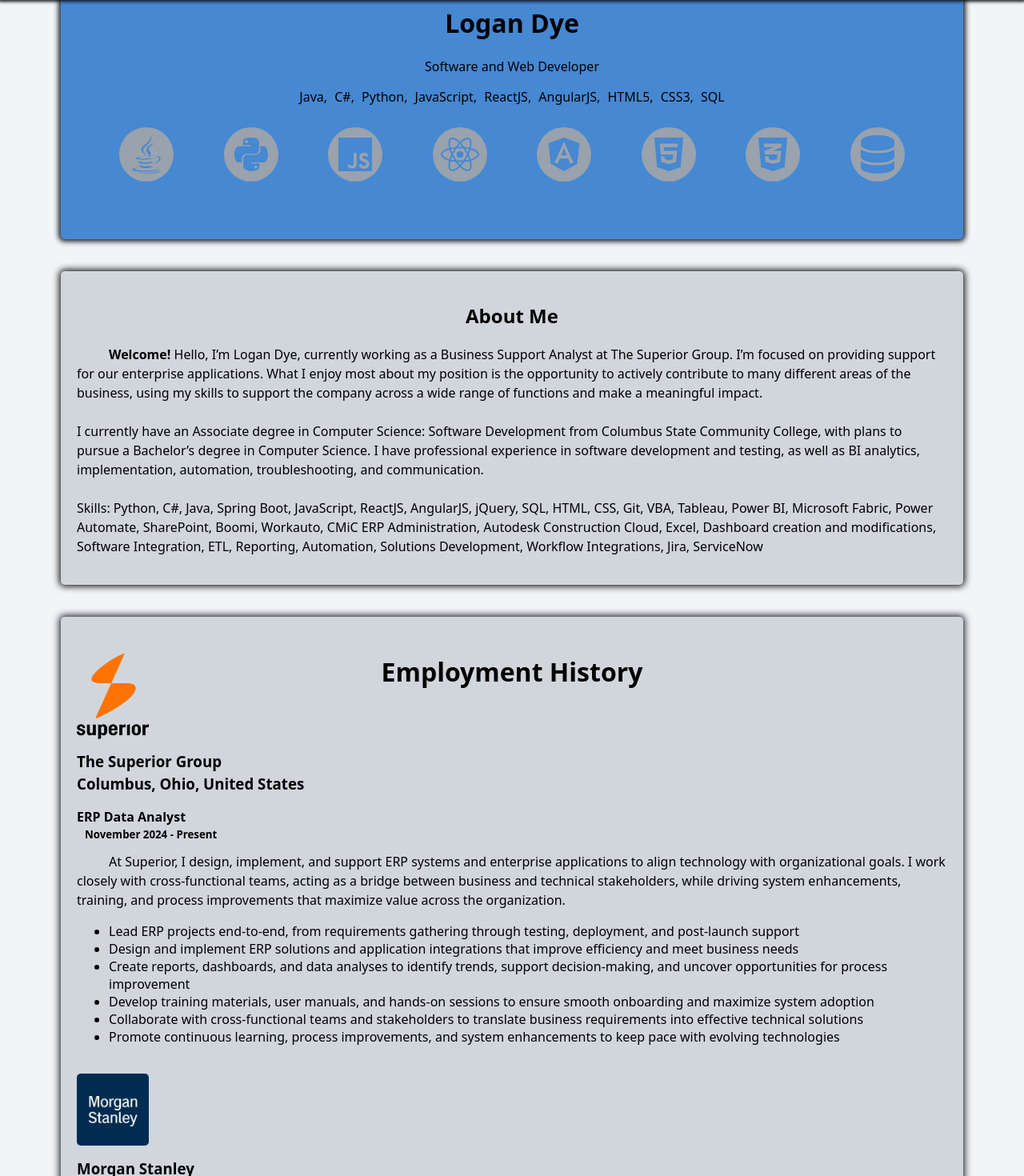
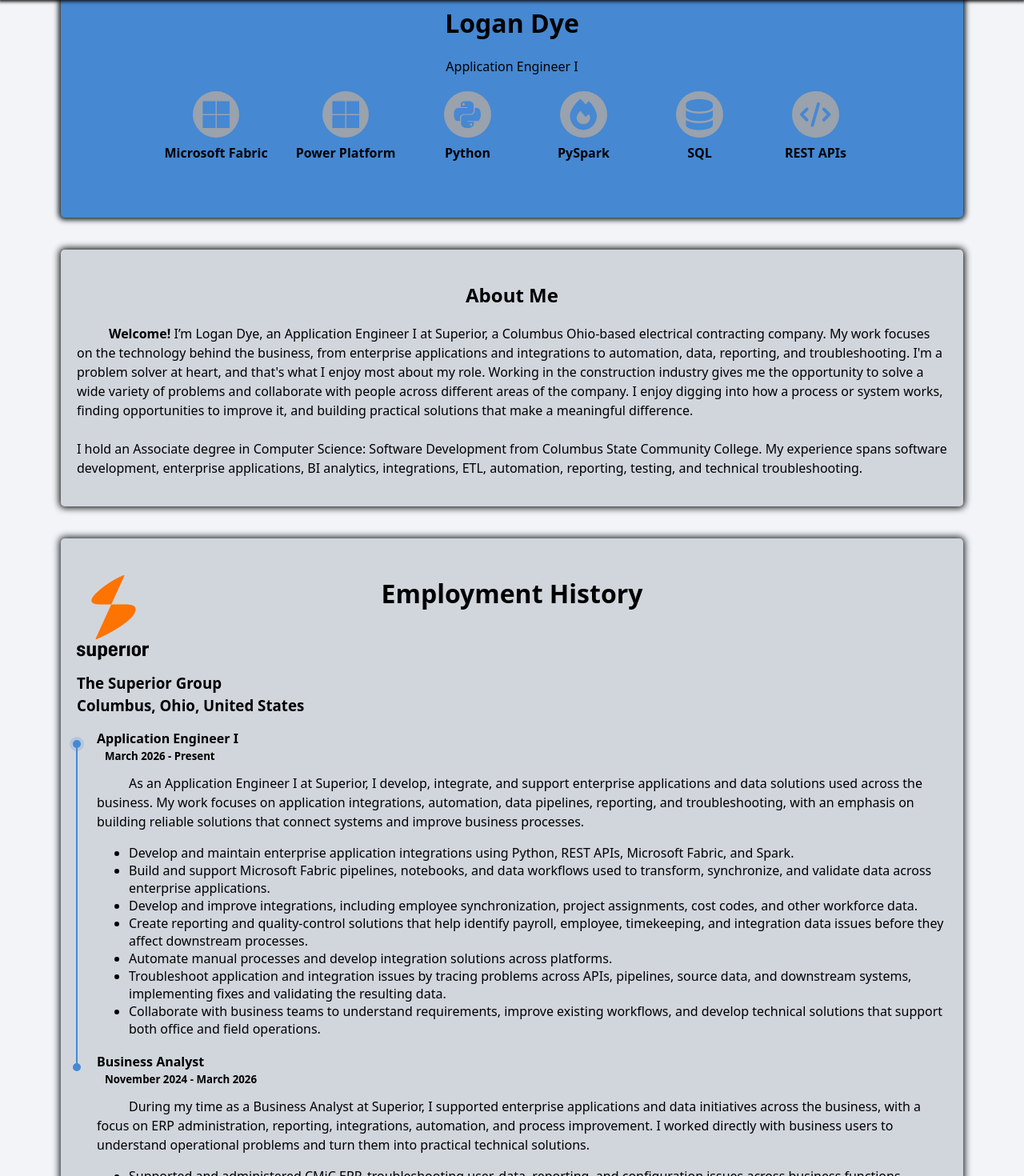
Before and after one commit to Logand50/Portfolio, a React (Create React App) app in the folder my-portfolio/: page / in a window 1280 px wide. Shown: the part 64-1534 px from the top of the page at 80% size. Built offline with nearby package versions, Linux system fonts and the light colour scheme.

Commit message:
feat: enhance application layout and update skills section for clarity and relevance

```diff
--- a/my-portfolio/package.json
+++ b/my-portfolio/package.json
@@ -21,6 +21,7 @@
     "react-scripts": "^5.0.1",
     "react-scroll": "^1.8.9",
     "react-slick": "^0.29.0",
+    "slick-carousel": "^2.0.0",
     "web-vitals": "^2.1.4"
   },
   "scripts": {
--- a/my-portfolio/src/App.css
+++ b/my-portfolio/src/App.css
@@ -80,14 +80,44 @@ body {
   margin-bottom: 10px;
 }
 
-#icons {
+/* #icons {
   display: flex;
   justify-content: space-around;
   flex-wrap: wrap;
   margin: 1%;
   font-size: 3rem;
   padding: 1%;
+} */
+
+#icons {
+  display: flex;
+  justify-content: center;
+  align-items: flex-start;
+  flex-wrap: wrap;
+  gap: 35px;
+  margin: 20px auto;
 }
+
+.stackItem {
+  display: flex;
+  flex-direction: column;
+  align-items: center;
+  gap: 8px;
+  min-width: 110px;
+  font-size: 1rem;
+  font-weight: 600;
+}
+
+.stackIcon {
+  padding: 10px;
+  height: 1.2em;
+  width: 1.2em;
+  background-color: #99A2AD;
+  border-radius: 50%;
+  color: #4688D2;
+  font-size: 2rem;
+}
+
 
 .navbar {
   text-align: center;
@@ -551,6 +581,48 @@ footer span {
   animation-delay: .75s;
   animation-timing-function: ease-in-out;
 }
+#employmentSectionTop .superiorTimeline {
+  position: relative;
+  display: block;
+  padding-left: 25px;
+}
+
+#employmentSectionTop .superiorPosition {
+  position: relative;
+  margin-bottom: 30px;
+}
+
+/* Dots */
+/* Base marker - previous positions */
+#employmentSectionTop .superiorPosition::before {
+  content: "";
+  position: absolute;
+  left: -30px;
+  top: 2px;
+  width: 10px;
+  height: 10px;
+  background-color: #4688D2;
+  border-radius: 50%;
+  z-index: 2;
+}
+
+/* Highlight current position only */
+#employmentSectionTop .superiorPosition:first-child::before {
+  background-color: #4688D2;
+  box-shadow: 0 0 0 4px rgba(70, 136, 210, 0.20);
+}
+/* Connecting line */
+#employmentSectionTop .superiorPosition:first-child::after {
+  content: "";
+  position: absolute;
+  left: -26px;
+  top: 7px;
+  height: calc(100% + 30px);
+  width: 2px;
+  background: #4688D2;
+  z-index: 1;
+}
+
 
 /* @supports (animation-timeline: view()){
   @keyframes nav {
--- a/my-portfolio/src/App.js
+++ b/my-portfolio/src/App.js
@@ -4,9 +4,8 @@ import { Container, Navbar, Nav, Jumbotron, Row, Col } from "react-bootstrap";
 import "./App.css";
 import { FontAwesomeIcon } from "@fortawesome/react-fontawesome";
 import { faAngular, faGithub, faLinkedin } from "@fortawesome/free-brands-svg-icons";
-import { faChevronLeft, faChevronRight, faDatabase } from "@fortawesome/free-solid-svg-icons";
-import { faReact, faJava, faPython, faJs, faHtml5, faCss3Alt } from "@fortawesome/free-brands-svg-icons";
-
+import { faLayerGroup, faCode, faFire, faChevronLeft, faChevronRight, faDatabase } from "@fortawesome/free-solid-svg-icons";
+import { faMicrosoft, faReact, faPython, faJs, faHtml5, faCss3Alt } from "@fortawesome/free-brands-svg-icons";
 
 import Slider from 'react-slick';
 import 'slick-carousel/slick/slick.css';
@@ -18,18 +17,37 @@ const Home = () => (
   <Jumbotron fluid id="home" className="text-center">
     <Container id='homeContainer'>
       <h1 class="em">Logan Dye</h1>
-      <p>Software and Web Developer</p>
+      <p>Application Engineer I</p>
 
-      <p class="stack">Java, C#, Python, JavaScript, ReactJS, AngularJS, HTML5, CSS3, SQL</p>
       <div id="icons">
-        <FontAwesomeIcon className='icon1' icon={faJava} />
-        <FontAwesomeIcon className='icon2' icon={faPython} />
-        <FontAwesomeIcon className='icon3' icon={faJs} />
-        <FontAwesomeIcon className='icon4' icon={faReact} />
-        <FontAwesomeIcon className='icon5' icon={faAngular} />
-        <FontAwesomeIcon className='icon6' icon={faHtml5} />
-        <FontAwesomeIcon className='icon7' icon={faCss3Alt} />
-        <FontAwesomeIcon className='icon8' icon={faDatabase} />
+          <div className="stackItem">
+            <FontAwesomeIcon className="stackIcon" icon={faMicrosoft} />
+            <span>Microsoft Fabric</span>
+          </div>
+          <div className="stackItem">
+            <FontAwesomeIcon className="stackIcon" icon={faMicrosoft} />
+            <span>Power Platform</span>
+          </div>
+
+          <div className="stackItem">
+            <FontAwesomeIcon className="stackIcon" icon={faPython} />
+            <span>Python</span>
+          </div>
+
+          <div className="stackItem">
+            <FontAwesomeIcon className="stackIcon" icon={faFire} />
+            <span>PySpark</span>
+          </div>
+
+          <div className="stackItem">
+            <FontAwesomeIcon className="stackIcon" icon={faDatabase} />
+            <span>SQL</span>
+          </div>
+
+          <div className="stackItem">
+            <FontAwesomeIcon className="stackIcon" icon={faCode} />
+            <span>REST APIs</span>
+          </div>
       </div>
     </Container>
   </Jumbotron>
@@ -39,13 +57,14 @@ const About = () => (
   <section id="about">
     <h2>About Me</h2>
     <p class="aboutMeParagraph">
-      <span class="em">Welcome!</span> Hello, I’m Logan Dye, currently working as a Business Support Analyst at The Superior Group. I’m focused on providing support for our enterprise applications.
-      What I enjoy most about my position is the opportunity to actively contribute to many different areas of the business, using my skills to support the company across a wide range of functions and make a meaningful impact.<br></br><br></br>
+      <span class="em">Welcome!</span> I’m Logan Dye, an Application Engineer I at Superior, a Columbus Ohio-based electrical contracting company.
+      My work focuses on the technology behind the business, from enterprise applications and integrations to automation, data, reporting, and troubleshooting.
+      I'm a problem solver at heart, and that's what I enjoy most about my role.
+      Working in the construction industry gives me the opportunity to solve a wide variety of problems and collaborate with people across different areas of the company.
+      I enjoy digging into how a process or system works, finding opportunities to improve it, and building practical solutions that make a meaningful difference.      <br></br><br></br>
 
-      I currently have an Associate degree in Computer Science: Software Development from Columbus State Community College, with plans to pursue a Bachelor’s degree in Computer Science.
-      I have professional experience in software development and testing, as well as BI analytics, implementation, automation, troubleshooting, and communication. <br></br><br></br>
-
-      Skills: Python, C#, Java, Spring Boot, JavaScript, ReactJS, AngularJS, jQuery, SQL, HTML, CSS, Git, VBA, Tableau, Power BI, Microsoft Fabric, Power Automate, SharePoint, Boomi, Workauto, CMiC ERP Administration, Autodesk Construction Cloud, Excel, Dashboard creation and modifications, Software Integration, ETL, Reporting, Automation, Solutions Development, Workflow Integrations, Jira, ServiceNow
+      I hold an Associate degree in Computer Science: Software Development from Columbus State Community College.
+      My experience spans software development, enterprise applications, BI analytics, integrations, ETL, automation, reporting, testing, and technical troubleshooting.
     </p>
   </section>
 );
@@ -59,36 +78,71 @@ const Employment = () => (
         <img id="tsgLogo" src="/superiorGroupLogo.png"></img>
       </a>
       <h3 class="company">The Superior Group</h3>
-
-      <h3 class="company details"></h3>
       <h3 class="company details">Columbus, Ohio, United States</h3>
-      <span>
-        <h4>ERP Data Analyst</h4>
-        <h5>November 2024 - Present</h5>
-        <p>At Superior, I design, implement, and support ERP systems and enterprise applications to align technology with organizational goals.
-          I work closely with cross-functional teams, acting as a bridge between business and technical stakeholders, while driving system enhancements,
-          training, and process improvements that maximize value across the organization.</p>
+      <span className="superiorTimeline">
+        <div className="superiorPosition">
+          <h4>Application Engineer I</h4>
+          <h5>March 2026 - Present</h5>
+          <p>
+            As an Application Engineer I at Superior, I develop, integrate, and support enterprise applications and data solutions used across the business.
+            My work focuses on application integrations, automation, data pipelines, reporting, and troubleshooting, with an emphasis on building reliable solutions that connect systems and improve business processes.
+          </p>
                     <ul>
-
             <li>
-            Lead ERP projects end-to-end, from requirements gathering through testing, deployment, and post-launch support
+              Develop and maintain enterprise application integrations using Python, REST APIs, Microsoft Fabric, and Spark.
             </li>
             <li>
-            Design and implement ERP solutions and application integrations that improve efficiency and meet business needs
+              Build and support Microsoft Fabric pipelines, notebooks, and data workflows used to transform, synchronize, and validate data across enterprise applications.
             </li>
             <li>
-            Create reports, dashboards, and data analyses to identify trends, support decision-making, and uncover opportunities for process improvement
+             Develop and improve integrations, including employee synchronization, project assignments, cost codes, and other workforce data.
             </li>
             <li>
-            Develop training materials, user manuals, and hands-on sessions to ensure smooth onboarding and maximize system adoption
+              Create reporting and quality-control solutions that help identify payroll, employee, timekeeping, and integration data issues before they affect downstream processes.
             </li>
             <li>
-            Collaborate with cross-functional teams and stakeholders to translate business requirements into effective technical solutions
+              Automate manual processes and develop integration solutions across platforms.
             </li>
             <li>
-            Promote continuous learning, process improvements, and system enhancements to keep pace with evolving technologies
+              Troubleshoot application and integration issues by tracing problems across APIs, pipelines, source data, and downstream systems, implementing fixes and validating the resulting data.
+            </li>
+            <li>
+              Collaborate with business teams to understand requirements, improve existing workflows, and develop technical solutions that support both office and field operations.
             </li>
           </ul>
+        </div>
+        <div className="superiorPosition">
+          <h4>Business Analyst</h4>
+          <h5>November 2024 - March 2026</h5>
+          <p>During my time as a Business Analyst at Superior, I supported enterprise applications and data initiatives across the business, with a focus on ERP administration, reporting, integrations, automation, and process improvement.
+            I worked directly with business users to understand operational problems and turn them into practical technical solutions.</p>
+          <ul>
+            <li>
+              Supported and administered CMiC ERP, troubleshooting user, data, reporting, and configuration issues across business functions.
+            </li>
+            <li>
+              Developed and maintained Power BI dashboards and reports, transforming ERP and operational data into actionable reporting for business stakeholders.
+            </li>
+            <li>
+              Built data processing and ETL workflows using SQL, Python, Power Query, and Microsoft Fabric to clean, combine, validate, and prepare business data for reporting and downstream processes.
+            </li>
+            <li>
+              Developed automation solutions using Power Automate, VBA, Python, and other integration tools to reduce manual work and improve existing business processes.
+            </li>
+            <li>
+              Worked on integrations between enterprise platforms, helping move and synchronize data between CMiC and other business applications.
+            </li>
+            <li>
+              Created and enhanced Excel-based reporting and operational tools, including Power Query transformations, PivotTables, VBA automation, and dynamic reporting.
+            </li>
+            <li>
+              Investigated application and data issues by tracing problems through source systems, queries, integrations, and reports to identify root causes rather than relying solely on reported symptoms.
+            </li>
+            <li>
+              Partnered directly with users and stakeholders to gather requirements, test solutions, document changes, provide training, and support implementations from initial request through production use.
+            </li>
+          </ul>
+        </div>
       </span>
     </section>
     <section id="employmentSection">
@@ -148,7 +202,72 @@ const Skills = () => (
   <section id="skills">
 
     <h2>Skills</h2>
-    {/* <p>Click to view subskills</p> */}
+
+    <h3>Data Engineering & Analytics:</h3>
+    <p>
+      <span class="skills">Microsoft Fabric</span>
+      <span class="skills">PySpark</span>
+      <span class="skills">Spark</span>
+      <span class="skills">SQL</span>
+      <span class="skills">Python</span>
+      <span class="skills">Pandas</span>
+      <span class="skills">ETL</span>
+      <span class="skills">Data Transformation</span>
+      <span class="skills">Data Integration</span>
+      <span class="skills">Data Validation</span>
+      <span class="skills">Data Analysis</span>
+      <span class="skills">Power BI</span>
+      <span class="skills">Power Query</span>
+      <span class="skills">Delta Lake</span>
+      <span class="skills">Lakehouse</span>
+      <span class="skills">Data Pipelines</span>
+      <span class="skills">Data Modeling</span>
+      <span class="skills">Dashboard Development</span>
+      <span class="skills">Reporting</span>
+    </p>
+
+    <h3>Application Integration & Automation:</h3>
+    <p>
+      <span class="skills">REST APIs</span>
+      <span class="skills">API Integration</span>
+      <span class="skills">JSON</span>
+      <span class="skills">Microsoft Power Platform</span>
+      <span class="skills">Power Automate</span>
+      <span class="skills">Power Apps</span>
+      <span class="skills">Workflow Automation</span>
+      <span class="skills">Process Automation</span>
+      <span class="skills">System Integration</span>
+      <span class="skills">VBA</span>
+      <span class="skills">Boomi</span>
+      <span class="skills">Workato</span>
+    </p>
+
+    <h3>Enterprise Applications:</h3>
+    <p>
+      <span class="skills">CMiC ERP</span>
+      <span class="skills">Riskcast</span>
+      <span class="skills">Autodesk Construction Cloud</span>
+      <span class="skills">ServiceNow</span>
+      <span class="skills">Jira</span>
+      <span class="skills">SharePoint</span>
+      <span class="skills">Microsoft Excel</span>
+    </p>
+
+    <h3>Software Development:</h3>
+    <p>
+      <span class="skills">Python</span>
+      <span class="skills">C#</span>
+      <span class="skills">Java</span>
+      <span class="skills">JavaScript</span>
+      <span class="skills">Visual Basic</span>
+      <span class="skills">.NET Framework</span>
+      <span class="skills">Spring Boot</span>
+      <span class="skills">Git</span>
+      <span class="skills">Visual Studio</span>
+      <span class="skills">Testing</span>
+      <span class="skills">Debugging</span>
+    </p>
+
     <h3>Web Development:</h3>
     <p>
       <span class="skills">HTML5</span>
@@ -156,50 +275,30 @@ const Skills = () => (
       <span class="skills">JavaScript</span>
       <span class="skills">ReactJS</span>
       <span class="skills">AngularJS</span>
-      <span class="skills">Node.JS</span>
+      <span class="skills">Node.js</span>
+      <span class="skills">jQuery</span>
       <span class="skills">Bootstrap</span>
       <span class="skills">Tailwind</span>
+      <span class="skills">Firebase</span>
       <span class="skills">AWS</span>
-      <span class="skills">Firebase</span>
     </p>
-    <h3>Software Development:</h3>
+
+    <h3>Technical & Professional:</h3>
     <p>
-      <span class="skills">Python</span>
-      <span class="skills">Java</span>
-      <span class="skills">C#</span>
-      <span class="skills">Visual Basic</span>
-      <span class="skills">.NET framework</span>
-    </p>
-    <h3>
-      Technical:
-    </h3>
-    <p>
-      <span class="skills">Data Analysis</span>
-      <span class="skills">Continuous Improvement</span>
-      <span class="skills">Testing</span>
-      <span class="skills">Windows OS</span>
-      <span class="skills">Linux OS</span>
-      <span class="skills">Mac OS</span>
-      <span class="skills">Hardware Devices</span>
-      <span class="skills">MobileIron</span>
-      <span class="skills">InTune</span>
-      <span class="skills">VOIP</span>
-      <span class="skills">Security</span>
       <span class="skills">Troubleshooting</span>
-      <span class="skills">Visual Studio</span>
-
-
-    </p>
-    <h3>
-      Other:
-    </h3>
-    <p>
+      <span class="skills">Root Cause Analysis</span>
       <span class="skills">Process Improvement</span>
+      <span class="skills">Requirements Gathering</span>
+      <span class="skills">Application Support</span>
+      <span class="skills">ERP Administration</span>
+      <span class="skills">System Administration</span>
       <span class="skills">Agile Methodologies</span>
-      <span class="skills">Communication</span>
-      <span class="skills">Determination</span>
-      <span class="skills">Reliability</span>
-
+      <span class="skills">Documentation</span>
+      <span class="skills">User Training</span>
+      <span class="skills">Cross-Functional Collaboration</span>
+      <span class="skills">Windows</span>
+      <span class="skills">Linux</span>
+      <span class="skills">macOS</span>
     </p>
 
   </section>
```
Also changed, not shown: 1 other file (tests, documents, lock files or other folders). Lines whose indentation alone changed are shown as unchanged.
